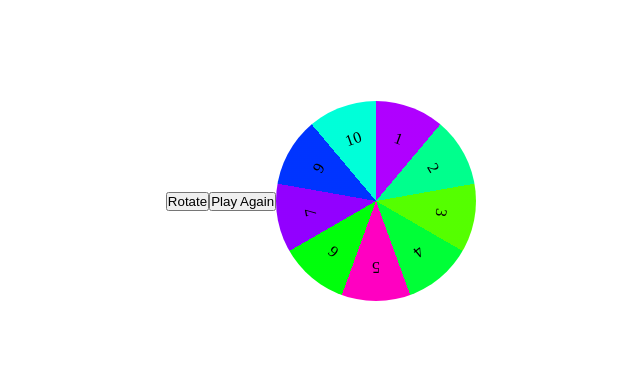
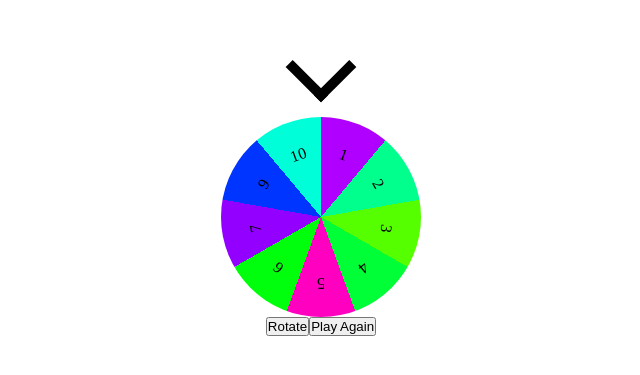
Before and after one commit to kennarddh/spinning-prize-wheel, a React (Vite) app: page / in a window 1280 px wide. Shown: the part 199-574 px from the top of the page, without its empty margins (79-719 px from the left). Built offline with nearby package versions, Linux system fonts and the light colour scheme.

Commit message:
feat: Arrow and fix rotate target

```diff
--- a/src/App.tsx
+++ b/src/App.tsx
@@ -1,6 +1,6 @@
 import { FC, useState } from 'react'
 
-import { Container, Wheel, TextContainer, Text } from './AppStyles'
+import { Container, Wheel, TextContainer, Text, Triangle } from './AppStyles'
 
 const GenerateRandomColor = () => `hsla(${Math.random() * 360}, 100%, 50%, 1)`
 
@@ -70,7 +70,8 @@ const App: FC = () => {
 
 		const selectedIndex = RandBetween(0, PartData.length - 1)
 
-		const selectedRotation = (360 / PartData.length) * selectedIndex + 45
+		const selectedRotation =
+			(360 / PartData.length) * selectedIndex + 360 / PartData.length / 2
 
 		const missRotation = RandBetween(0, (360 / PartData.length) * 0.35)
 		const missDir = Math.random() > 0.5 ? -1 : 1
@@ -96,8 +97,7 @@ const App: FC = () => {
 
 	return (
 		<Container>
-			<button onClick={OnRotate}>Rotate</button>
-			<button onClick={PlayAgain}>Play Again</button>
+			<Triangle></Triangle>
 			<Wheel
 				colors={PartData.map(val => val.color)}
 				duration={RotateDuration}
@@ -116,6 +116,10 @@ const App: FC = () => {
 					</TextContainer>
 				))}
 			</Wheel>
+			<div>
+				<button onClick={OnRotate}>Rotate</button>
+				<button onClick={PlayAgain}>Play Again</button>
+			</div>
 		</Container>
 	)
 }
--- a/src/AppStyles.tsx
+++ b/src/AppStyles.tsx
@@ -7,6 +7,20 @@ export const Container = styled.div`
 	display: flex;
 	justify-content: center;
 	align-items: center;
+	flex-direction: column;
+`
+
+export const Triangle = styled.div`
+	width: 50px;
+	height: 50px;
+
+	border: 10px solid black;
+	border-top: none;
+	border-left: none;
+
+	rotate: 45deg;
+
+	translate: 0 -50%;
 `
 
 export const Wheel = styled.div<{
```
